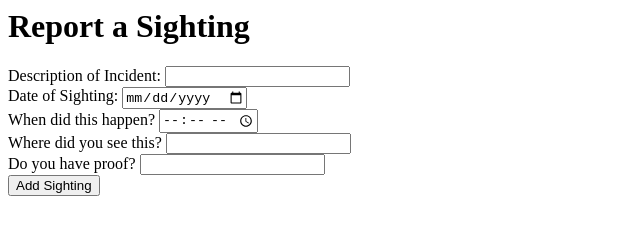
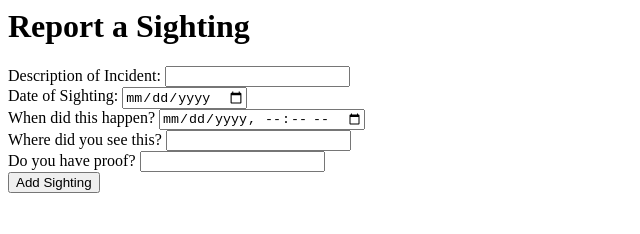
Before and after one commit to PresidenteGomez/watchale, a website: page public/views/report.html in a window 1280 px wide. Shown: the whole page, without its empty margins (0-640 px from the left). Drawn offline with Linux system fonts and the light colour scheme.

Commit message:
new branch--changed time/date reporting

```diff
--- a/public/views/report.html
+++ b/public/views/report.html
@@ -16,7 +16,7 @@
 
             <div>
                 <label for="time">When did this happen?</label>
-                <input type="time" ng-model="pc.time" name="time" value="">
+                <input type="datetime-local" ng-model="pc.time" name="time" value="">
             </div>
 
             <div>
```
